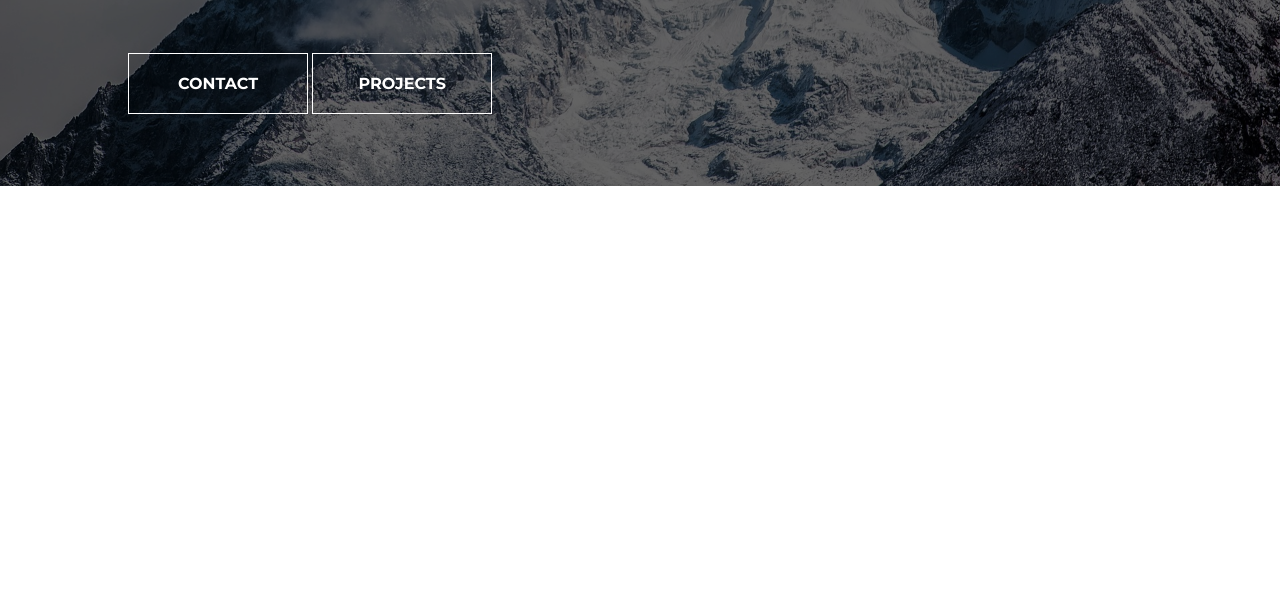
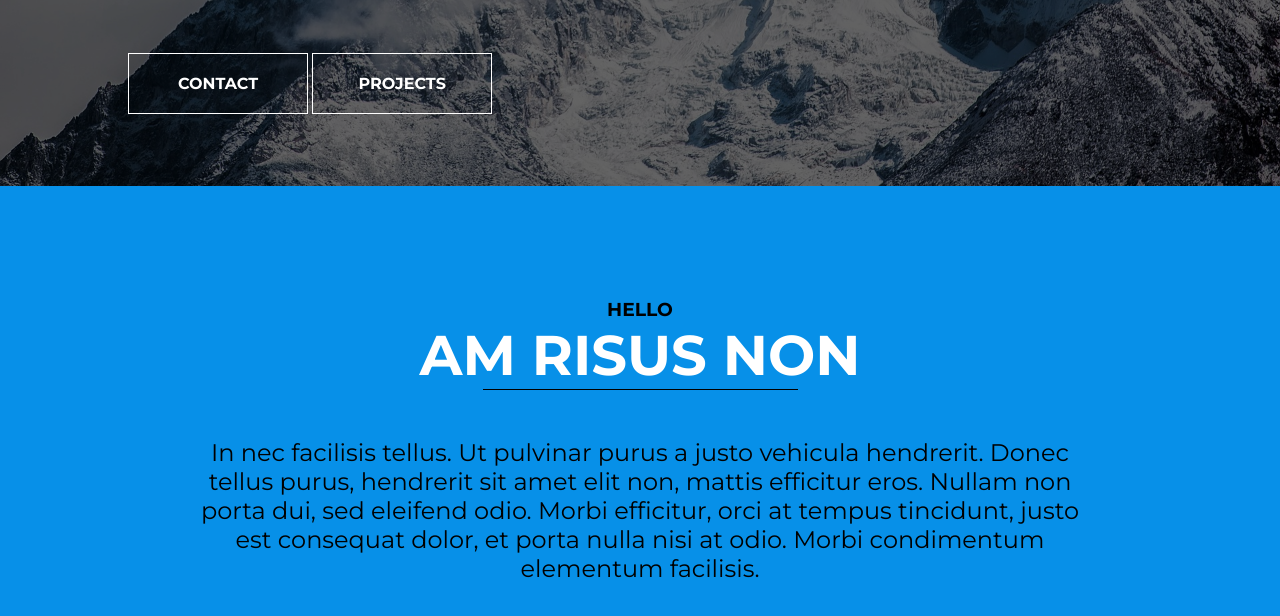
Before and after one commit to szymon-targosz/sampleWebsite, a website: page index.html in a window 1280 px wide. Shown: the part 614-1230 px from the top of the page. Before the commit the page ends 800 px from the top, so only its background shows below. Drawn offline with nearby package versions, Linux system fonts and the light colour scheme.

Commit message:
section about & home

```diff
--- a/index.html
+++ b/index.html
@@ -38,7 +38,7 @@
         </a>
     </header>
 
-    <section id="about">
+    <section id="home">
         <div class="overlay">
             <div class="home-content">
                 <h3>Pellentesque non sapien id sem</h3>
@@ -55,6 +55,17 @@
         </div>
     </section>
 
+    <section id="about">
+        <div class="container">
+            <h3>hello</h3>
+            <h1>am risus non</h1>
+            <span></span>
+            <p>
+                In nec facilisis tellus. Ut pulvinar purus a justo vehicula hendrerit. Donec tellus purus, hendrerit sit amet elit non, mattis efficitur eros. Nullam non porta dui, sed eleifend odio. Morbi efficitur, orci at tempus tincidunt, justo est consequat dolor, et porta nulla nisi at odio. Morbi condimentum elementum facilisis.
+            </p>
+        </div>
+    </section>
+
 
     <script src="https://code.jquery.com/jquery-3.3.1.min.js"></script>
     <script src="js/script.js" type="text/javascript"></script>
--- a/scss/_base.scss
+++ b/scss/_base.scss
@@ -185,7 +185,7 @@ nav {
 
 // SECTION About
 
-#about {
+#home {
     background: url('../images/bg.jpg') no-repeat center/cover;
     width: 100%;
     min-height: 100vh;
@@ -287,3 +287,38 @@ nav {
         }
     }
 }
+
+
+// SECTION ABOUT
+
+#about {
+    min-height: 40vh;
+    background: $mainBlue;
+    padding: 7rem 10px;
+    h3, h1 {
+        text-transform: uppercase;
+        text-align: center;
+    }
+    h1 {
+        color: #FFF;
+        font-size: 3.5rem;
+        @media (max-width: 640px) {
+            font-size: 2.5rem;
+        }
+    }
+    span {
+        display: block;
+        margin: 0 auto;
+        background: #000;
+        height: 1px;
+        width: 35%;
+    }
+    p {
+        text-align: center;
+        font-size: 1.5rem;
+        padding: 2em 0;
+        @media (max-width: 640px) {
+            font-size: 1.25rem;
+        }
+    }
+}
--- a/scss/_variables.scss
+++ b/scss/_variables.scss
@@ -1,4 +1,4 @@
-$gridContainerWidth: 1000px;
+$gridContainerWidth: 900px;
 $gridBreakPoint: 640px;
 $gridColumns: 12;
 $mainBlue: #0790e8;
```
Also changed, not shown: css/style.css.
